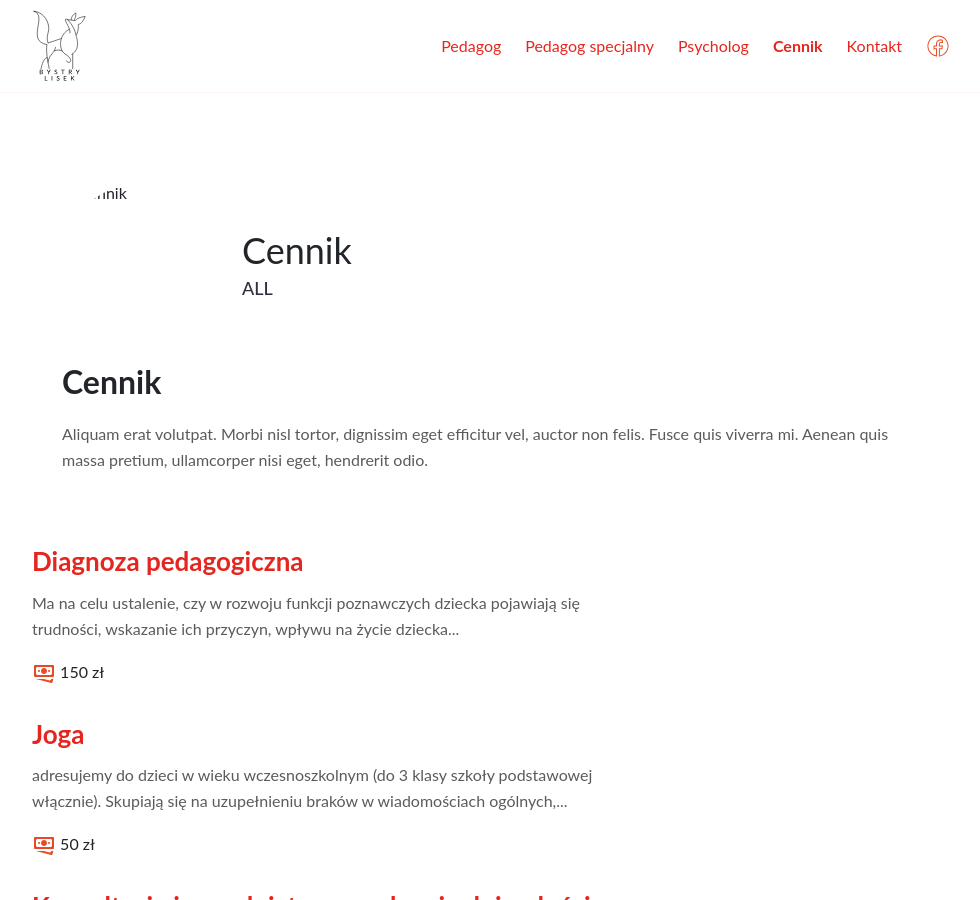
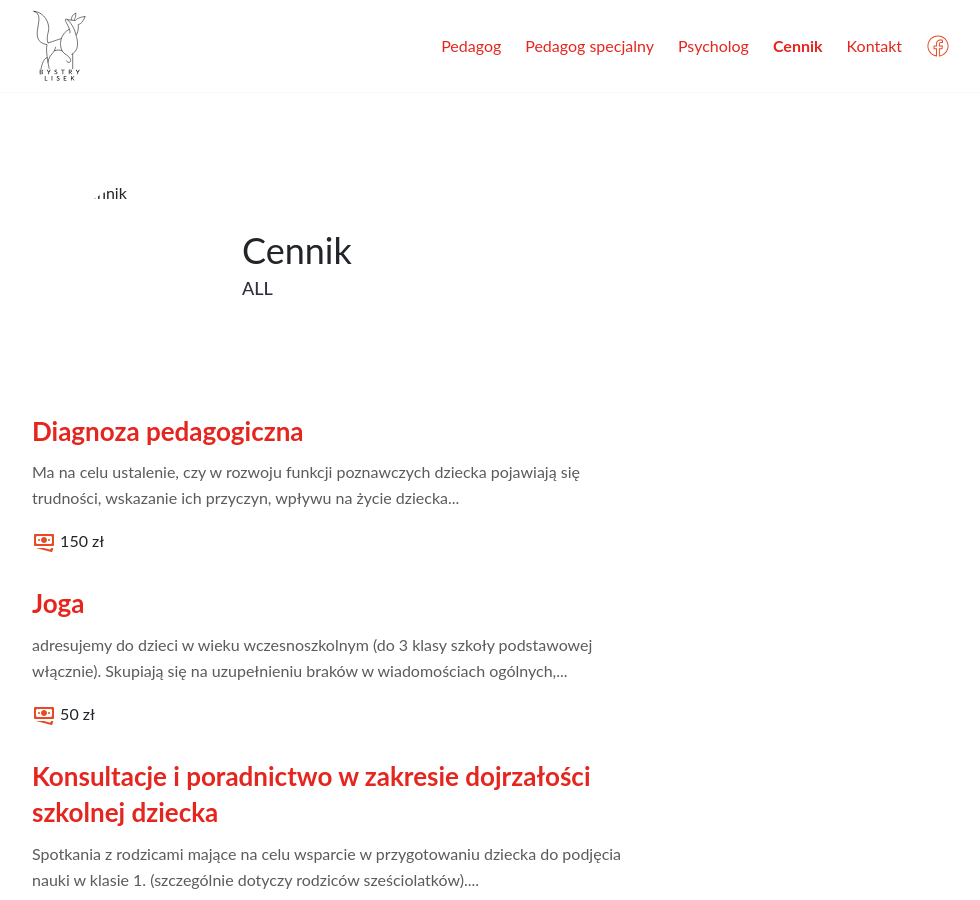
Before and after one commit to pawelkrysiak/bystrylisek, a Jekyll site: the page built from cennik.md, in a window 1280 px wide and 900 px high. Shown: the whole window, without its empty margins (143-1123 px from the left). Built offline with Jekyll 4.4.1, drawn with Linux system fonts in a browser that asks for light colours.

Commit message:
remove unneeded content from cennik

```diff
--- a/cennik.md
+++ b/cennik.md
@@ -2,11 +2,4 @@
 title: Cennik
 role: all
 layout: services
-intro_image: "images/illustrations/reading.svg"
-intro_image_absolute: true
-intro_image_hide_on_mobile: false
 ---
-
-# Cennik
-
-Aliquam erat volutpat. Morbi nisl tortor, dignissim eget efficitur vel, auctor non felis. Fusce quis viverra mi. Aenean quis massa pretium, ullamcorper nisi eget, hendrerit odio.
```
